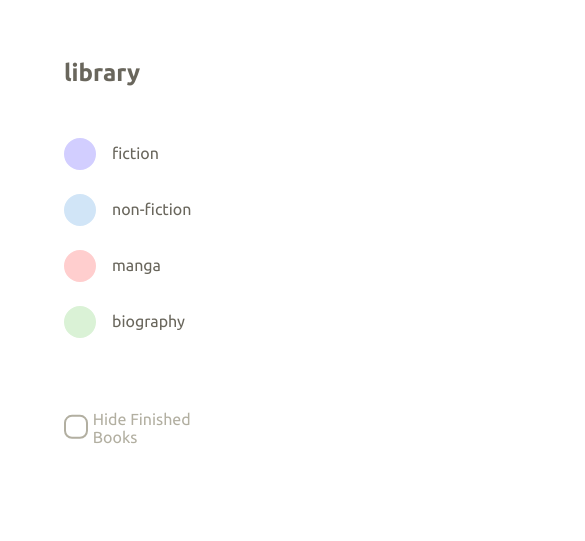
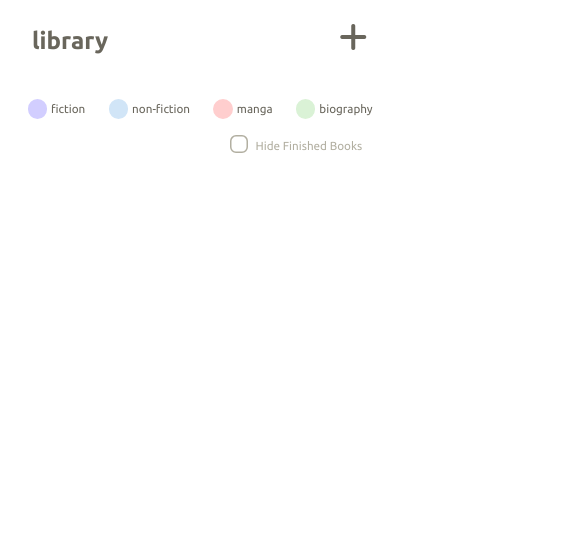
Before and after one commit to JusGu/library, a plain HTML site: page index.html in a window 390 px wide. Shown: the top 541 px of the page, 585 px wide, since content can reach past the window. Drawn offline with Linux system fonts and the light colour scheme.

Commit message:
sync with local storage and added mobile support

```diff
--- a/script.js
+++ b/script.js
@@ -1,4 +1,4 @@
-const myLibrary = [];
+let myLibrary = [];
 const myCurLibrary = [];
 const content = document.querySelector('.content');
 const addBook = document.querySelector('.plus');
@@ -18,7 +18,10 @@ const errorTitle = document.querySelector('.error-title');
 const errorPage = document.querySelector('.error-page')
 const tColor = 'rgb(105, 102, 92);'
 
-displayBooks(myLibrary);
+
+
+
+
 
 let curFilter = null;
 let curFilterElement = null;
@@ -99,6 +102,7 @@ function handleRead(e) {
     }, 300);
 
   }
+  localStorage.setItem('myLibrary', JSON.stringify(myLibrary));
 }
 
 // MENU CONTROLS
@@ -139,6 +143,8 @@ function handleDeleteButton(e) {
     remove.remove();
   }, 300);
   myLibrary[index] = null;
+  localStorage.setItem('myLibrary', JSON.stringify(myLibrary));
+
 }
 
 let curEdit = -1;
@@ -247,6 +253,7 @@ function resetModal() {
     }
     modalTags[i].firstChild.style.border = "";
   }
+  localStorage.setItem('myLibrary', JSON.stringify(myLibrary));
 
 }
 
@@ -422,3 +429,13 @@ function displayBottom(myBook) {
 
   return bottom;
 }
+
+var storedBooks = JSON.parse(localStorage.getItem("myLibrary"));
+console.log(storedBooks);
+for(let i = 0; i < storedBooks.length; i++){
+  if(storedBooks[i] !== null){
+    myLibrary.push(storedBooks[i]);
+  }
+}
+displayBooks(myLibrary);
+console.log(myLibrary);
--- a/style.css
+++ b/style.css
@@ -60,7 +60,23 @@ body {
     display: grid;
     grid: 1fr 10fr / minmax(150px, 1fr) 5fr;
     gap: 2rem;
+    max-height: 100vh;
 }
+@media (max-width:800px){
+    body{
+        margin: 1rem;
+    }
+    .container{
+        display: inline;
+    }
+    #filters{
+        display: flex;
+        margin-top: 4vh;
+        font-size: min(1rem, 3vw);
+        margin-bottom: 1vh;
+    }
+}
+
 
 .select{
     position:absolute;
@@ -216,6 +232,9 @@ body {
         align-items: flex-end;
         padding: 0px;
     }
+    .modal textarea{
+        height: 13vh;
+    }
 
     .select{
         padding: 0px;
@@ -270,7 +289,25 @@ body {
     border-radius: 0.5rem;
     cursor: pointer;
     transition: ease all 0.3s;
-    min-width: 8rem;
+    min-width: fit-content;
+}
+@media (max-width:800px){
+    #filters .filter{
+        padding: 0.5rem;
+        padding-left: 2vw;
+        padding-right: 2vw;
+        gap:1vw;
+        margin-left: 1vw;
+        margin-right: 1vw;
+        flex-shrink: 1;
+
+    }
+    .filter{
+        padding-top: 1rem;
+        padding-bottom: 1rem;
+        margin-top: 0rem;
+        margin-bottom: 0rem;
+    }
 }
 .filter:hover{
     background-color: rgba(0,0,0,0.1);
@@ -292,10 +329,17 @@ body {
     box-sizing: border-box;
     width: 2rem;
     height: 2rem;
-    border-radius: 1rem;
+    border-radius: 100vw;
     flex-shrink: 0;
     pointer-events: none;
     transition: ease 0.3s all;
+}
+
+@media (max-width:800px){
+    #filters .color, .item .color{
+        width: 5vw;
+        height: 5vw;
+    }
 }
 
 .color1{
@@ -327,6 +371,8 @@ body {
     align-items: center;
     transition: 0.3s all ease;
 }
+
+
 
 .hide-read p{
     width: 100%;
@@ -376,7 +422,25 @@ body {
     gap: 0.3rem;
 }
 
-
+@media (max-width:800px){
+    .hide-read{
+        float: right;
+        padding: 0px;
+        padding-left: 2vw;
+        padding-right: 2vw;
+        margin-left: 1vw;
+        margin-right: 1vw;
+        margin-top: -1vh;
+        margin-bottom: 0px;
+        /* display: none; */
+    }
+    .hide-read p{
+        font-size: min(1rem, 3vw);
+    }
+    .hide-read input, .read input{
+        transform: scale(0.75) translateY(-0.075em);
+    }
+}
 
 
 .content{
@@ -386,6 +450,12 @@ body {
     gap: 1.5rem;
     width: 100%;
     height: fit-content;
+}
+
+@media (max-width:800px){
+    .content{
+        grid-template-columns: repeat( auto-fill, minmax(90vw, 1fr) );
+    }
 }
 
 .item{
```
